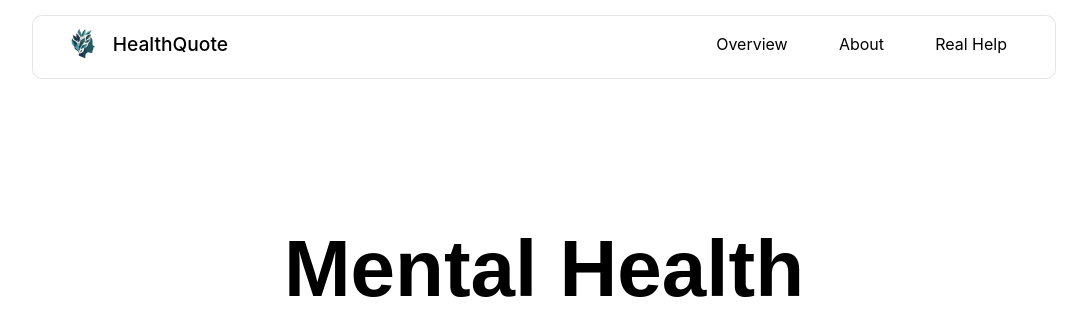
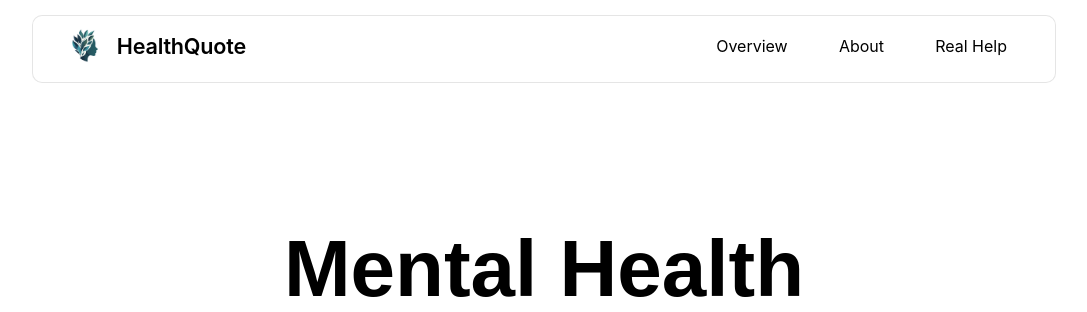
Before and after one commit to Omar21k/Ai-Mental-Health-Chatbot, a Flask app: page / in a window 1280 px wide. Shown: the top 312 px of the page, without its empty margins (96-1183 px from the left). Run offline with Flask 2, Linux system fonts and the light colour scheme; some libraries are stand-ins or nearby versions.

Commit message:
Update main.css

```diff
--- a/static/main.css
+++ b/static/main.css
@@ -356,8 +356,9 @@ button:active {
 
 .nav-brand {
     color: rgb(0, 0, 0);
-    font-size: 1.2rem;
-    font-weight: 500;
+    font-size: 1.35rem;
+    font-weight: 600;
+    letter-spacing: -0.01em;
     text-decoration: none;
     display: flex;
     align-items: center;
@@ -365,7 +366,7 @@ button:active {
 }
 
 .nav-logo {
-    height: 36px;
+    height: 40px;
     width: auto;
     display: block;
 }
```
